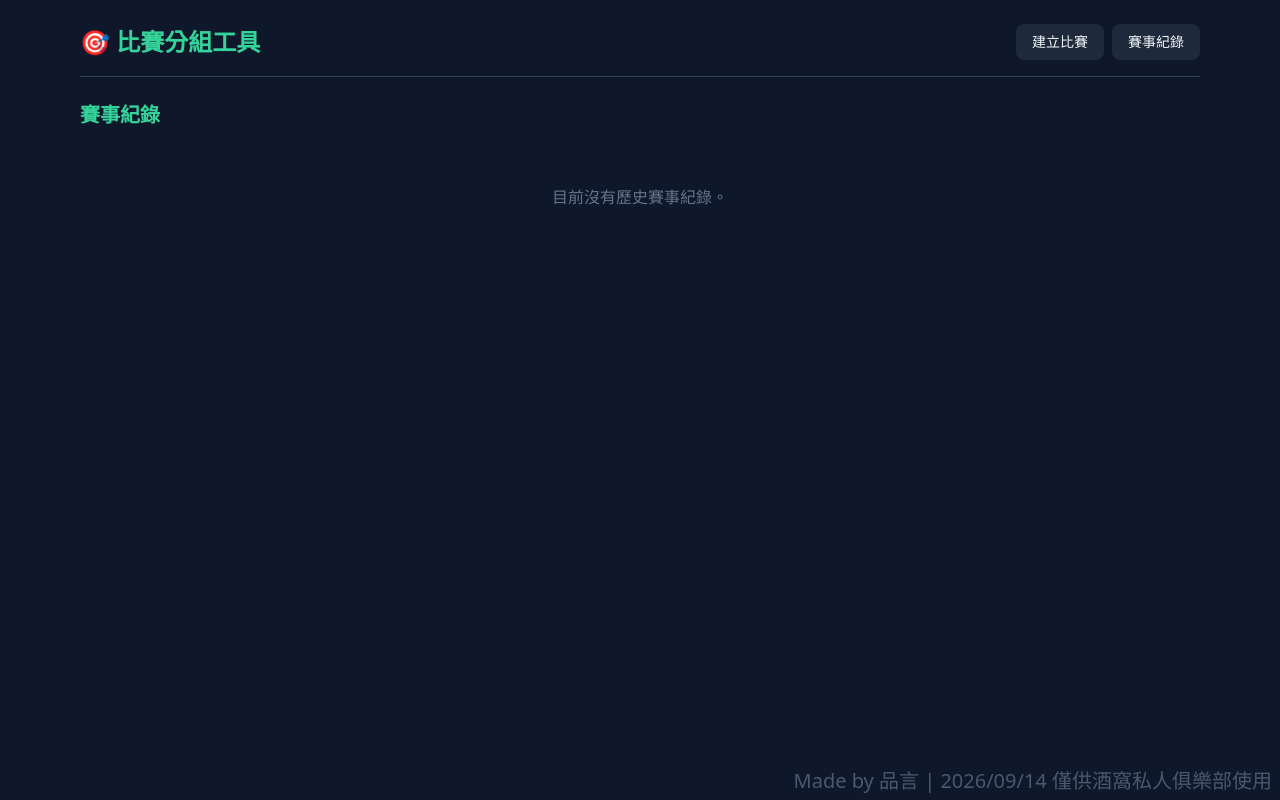
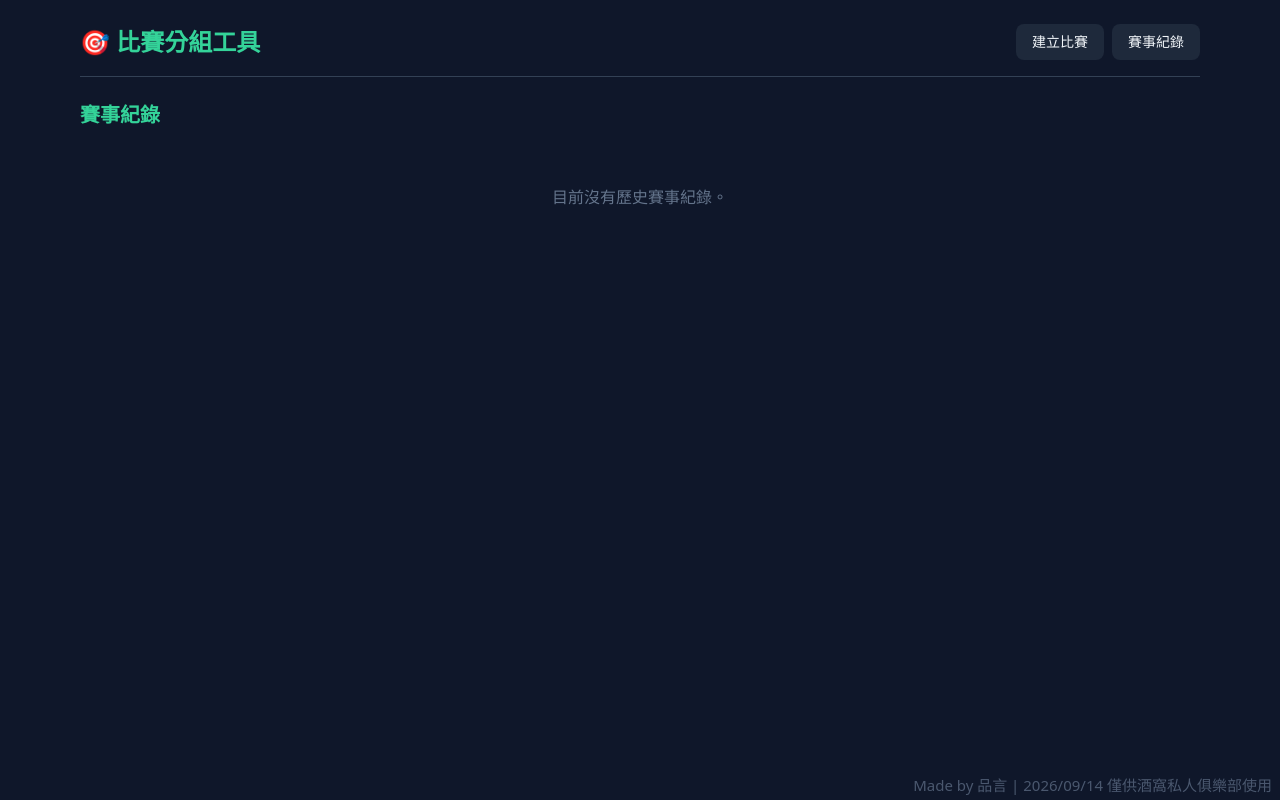
Before and after one commit to PinkMonsterLin/DartsTool, a plain HTML site: page index.html in a window 1280 px wide. Drawn offline with nearby package versions, Linux system fonts and the light colour scheme.

Commit message:
Update index.html

```diff
--- a/index.html
+++ b/index.html
@@ -153,7 +153,7 @@
     </div>
 
     <!-- 浮動置底署名與日期 (pointer-events-none 確保不遮擋點擊) -->
-    <div class="fixed bottom-1 right-2 text-[20px] text-slate-500/70 pointer-events-none z-50">
+    <div class="fixed bottom-1 right-2 text-[15px] text-slate-500/70 pointer-events-none z-50">
         Made by 品言 | 2026/09/14 僅供酒窩私人俱樂部使用
     </div>
 
```
